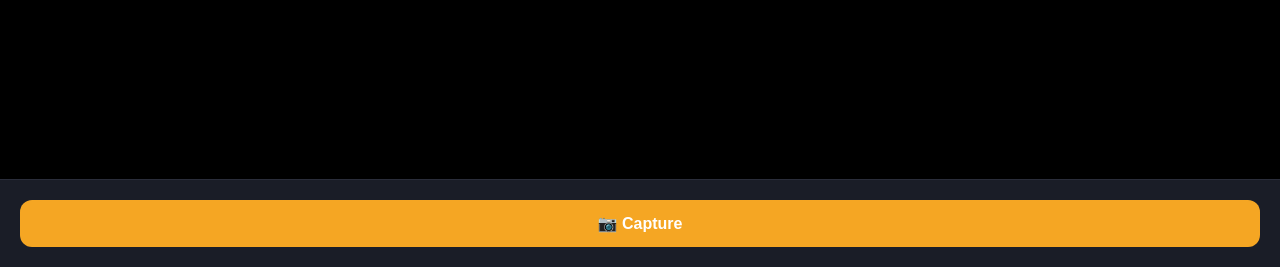
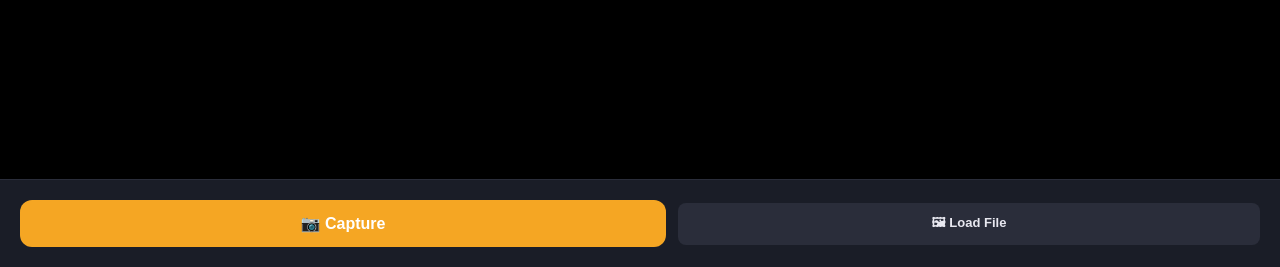
Before and after one commit to littlecrakage/petanque-helper, a Flask app: page / in a window 1280 px wide. Shown: the part 533-800 px from the top of the page. Run offline with Flask 3, Linux system fonts and the light colour scheme.

Commit message:
Add Load File button to test with local images without the camera
Co-Authored-By: Claude Sonnet 4.6 <noreply@anthropic.com>

```diff
--- a/static/css/style.css
+++ b/static/css/style.css
@@ -96,6 +96,8 @@ body {
   padding-bottom: max(20px, env(safe-area-inset-bottom));
   display: flex;
   justify-content: center;
+  align-items: center;
+  gap: 12px;
   background: var(--surface);
   border-top: 1px solid var(--border);
   flex-shrink: 0;
--- a/static/js/app.js
+++ b/static/js/app.js
@@ -44,6 +44,14 @@ async function init() {
   document.getElementById('detect-btn').addEventListener('click', autoDetect);
   document.getElementById('reset-btn').addEventListener('click', () => resetMarkers(true));
   document.getElementById('new-btn').addEventListener('click', () => switchMode('camera'));
+
+  const fileInput = document.getElementById('file-input');
+  document.getElementById('load-btn').addEventListener('click', () => fileInput.click());
+  fileInput.addEventListener('change', e => {
+    const file = e.target.files[0];
+    if (file) loadFromFile(file);
+    fileInput.value = '';
+  });
   zoomResetBtn.addEventListener('click', resetZoom);
 
   document.querySelectorAll('.tool-btn').forEach(btn => {
@@ -110,6 +118,23 @@ function capturePhoto() {
     redraw();
   };
   img.src = tmp.toDataURL('image/jpeg', 0.92);
+}
+
+function loadFromFile(file) {
+  const url = URL.createObjectURL(file);
+  const img = new Image();
+  img.onload = () => {
+    state.capturedImage = img;
+    state.imgW = img.naturalWidth;
+    state.imgH = img.naturalHeight;
+    state.suggestions = [];
+    resetMarkers(false);
+    switchMode('analysis');
+    updateCanvasLayout();
+    redraw();
+    URL.revokeObjectURL(url);
+  };
+  img.src = url;
 }
 
 // ── Canvas layout ─────────────────────────────────────────────────────
--- a/templates/index.html
+++ b/templates/index.html
@@ -26,6 +26,8 @@
 
     <div class="camera-controls">
       <button id="capture-btn" class="btn btn-primary">📷 Capture</button>
+      <button id="load-btn" class="btn btn-secondary">🖼 Load File</button>
+      <input type="file" id="file-input" accept="image/*" style="display:none">
     </div>
   </div>
 
```
